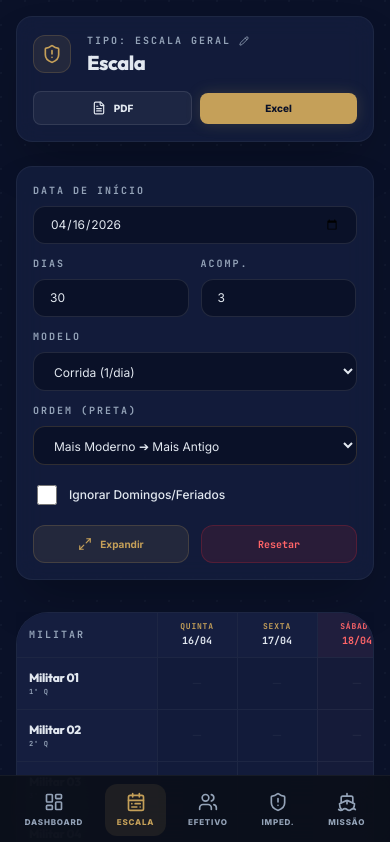
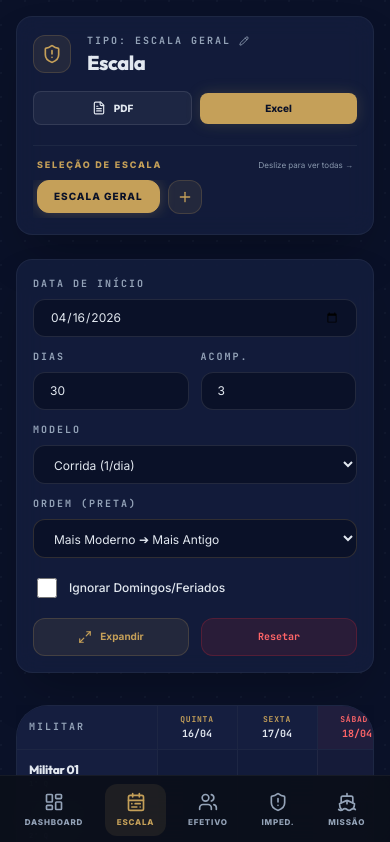
Before and after one commit to andersonscandido90-dotcom/escala, a React (Vite) app: page / in a window 390 px wide. Shown: the top 842 px of the page. Built offline with nearby package versions, Linux system fonts and the light colour scheme.

Commit message:
feat: Refactor header layout and responsiveness
Adjusts the header component in App.tsx to improve layout and responsiveness across different screen sizes. The changes ensure elements stack vertically on smaller screens and align horizontally on larger ones, maintaining a consistent user experience.

```diff
--- a/src/App.tsx
+++ b/src/App.tsx
@@ -1169,7 +1169,8 @@ export default function App() {
       {/* Main Content */}
       <main className="lg:ml-[260px] p-4 lg:p-10 flex flex-col gap-6 lg:gap-8 technical-grid min-h-screen pb-24 lg:pb-10">
         {/* Header */}
-        <header className="flex flex-col sm:flex-row items-start sm:items-center justify-between glass-panel p-4 lg:p-6 rounded-2xl lg:rounded-3xl border border-white/5 shadow-2xl gap-4 sm:gap-0">
+        <header className="flex flex-col items-stretch glass-panel p-4 lg:p-6 rounded-2xl lg:rounded-3xl border border-white/5 shadow-2xl gap-4">
+          <div className="flex flex-col sm:flex-row items-start sm:items-center justify-between gap-4 sm:gap-0">
             <div className="flex items-center gap-4 lg:gap-6">
               <div className="flex items-center gap-3">
                 {logos.ship ? (
@@ -1221,6 +1222,37 @@ export default function App() {
               >
                 Excel
               </button>
+            </div>
+          </div>
+
+          {/* Mobile Service Quick Switcher */}
+          <div className="lg:hidden flex flex-col gap-2 border-t border-white/5 pt-3 mt-1">
+            <div className="flex items-center justify-between px-1">
+              <span className="text-[9px] font-black text-accent uppercase tracking-[0.2em]">Seleção de Escala</span>
+              <span className="text-[8px] text-text-muted animate-pulse">Deslize para ver todas →</span>
+            </div>
+            <div className="flex items-center gap-2 overflow-x-auto custom-scrollbar no-scrollbar scroll-smooth pb-1 px-1">
+              {services.map(s => (
+                <button
+                  key={s.id}
+                  onClick={() => switchService(s.id)}
+                  className={cn(
+                    "flex-shrink-0 px-4 py-2 rounded-xl text-[10px] font-black uppercase tracking-widest transition-all border",
+                    activeServiceId === s.id
+                      ? "bg-accent text-bg-main border-accent shadow-[0_0_15px_rgba(197,160,89,0.3)]"
+                      : "bg-white/5 text-text-muted border-white/5"
+                  )}
+                >
+                  {s.name}
+                </button>
+              ))}
+              <button
+                onClick={createNewService}
+                className="flex-shrink-0 p-2 bg-accent/10 border border-accent/20 text-accent rounded-xl hover:bg-accent/20 transition-all"
+              >
+                <Plus className="w-4 h-4" />
+              </button>
+            </div>
           </div>
         </header>
 
```
Lines whose indentation alone changed are shown as unchanged.
